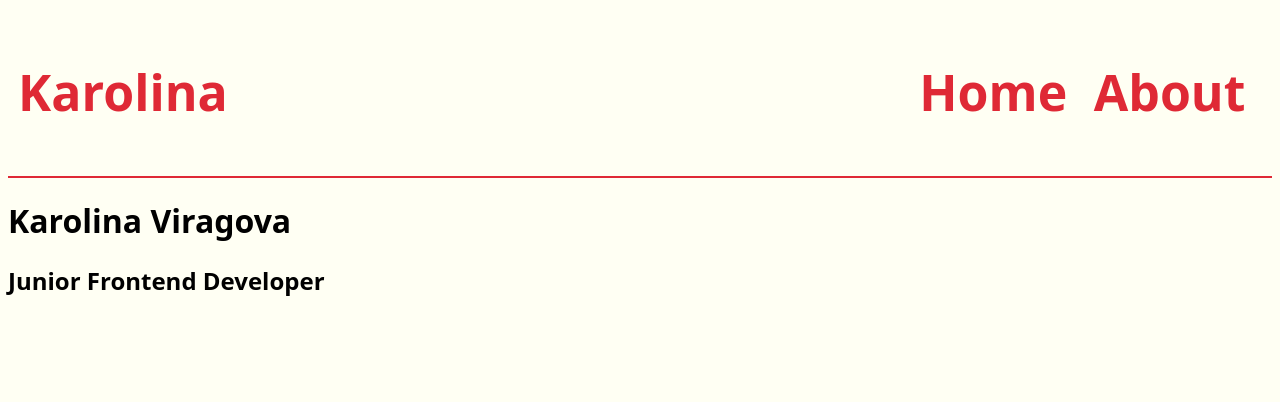
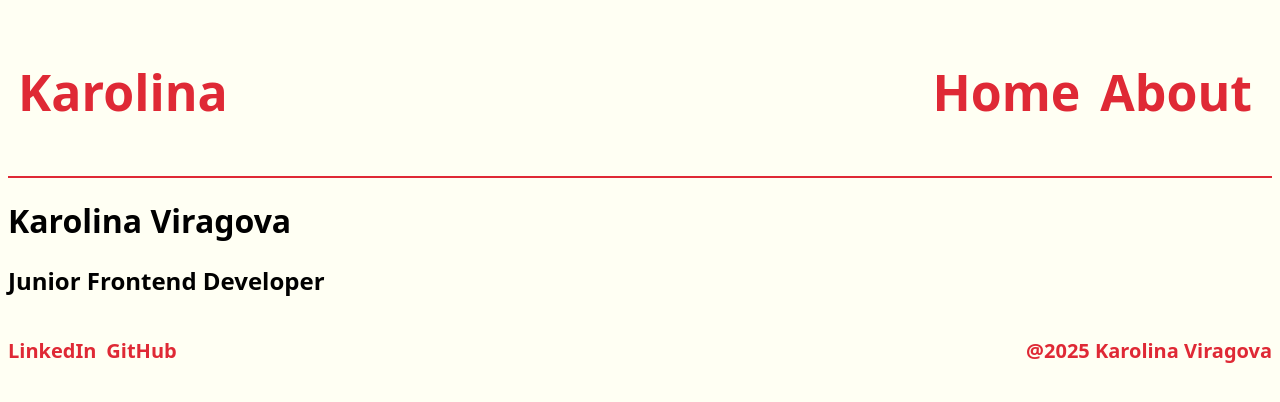
Before and after one commit to karolinaviragova/my-portfolio, a React (Vite) app: page / in a window 1280 px wide. Shown: the top 402 px of the page. Built offline with nearby package versions, Linux system fonts and the light colour scheme.

Commit message:
add footer, footer css, header css changes

```diff
--- a/src/App.jsx
+++ b/src/App.jsx
@@ -1,7 +1,8 @@
 import { Link, Outlet } from 'react-router-dom';
 import { Header } from './components/Header/Header';
+import { Footer } from './components/Footer/Footer';
 
-/*Add header and footer, then main and outlet */
+/*Add header and footer, then main and outlet*/
 export const App = () => {
   return (
     <div>
@@ -9,6 +10,7 @@ export const App = () => {
       <main>
         <Outlet />
       </main>
+      <Footer />
     </div>
   );
 };
--- /dev/null
+++ b/src/components/Footer/Footer.css
@@ -0,0 +1,45 @@
+.footer__container {
+  display: flex;
+  flex-direction: row;
+  justify-content: space-between;
+  color: var(--primary--color);
+  font-weight: bold;
+}
+
+.footer__socials,
+.footer__rights {
+  display: flex;
+  flex-direction: row;
+  flex: 1;
+}
+
+.footer__socials {
+  justify-content: flex-start;
+  list-style: none;
+  padding: 0;
+}
+
+.footer__rights {
+  justify-content: flex-end;
+}
+
+.footer__links {
+  text-decoration: none;
+  color: var(--primary--color);
+  padding-right: 0.625rem;
+
+}
+
+/* Pro tablety (min šířka 768px) */
+@media (min-width: 768px) {
+  .footer__container {
+    font-size: 1.25rem;
+  }
+}
+
+/* Pro desktop (min šířka 1024px) */
+@media (min-width: 1024px) {
+  .footer__container {
+    font-size: 1.25rem;
+  }
+}
--- /dev/null
+++ b/src/components/Footer/Footer.jsx
@@ -0,0 +1,24 @@
+import "./Footer.css"
+
+
+export const Footer = () => {
+  return (
+    <div className="footer__container">
+      <ul className="footer__socials">
+        <li>
+          <a href="https://www.linkedin.com/in/karolína-virágová-820a44268/" target="_blank" className="footer__links">
+            LinkedIn
+          </a>
+        </li>
+        <li>
+          <a href="https://github.com/karolinaviragova" target="_blank" className="footer__links">
+            GitHub
+          </a>
+        </li>
+      </ul>
+      <div className="footer__rights">
+        <p>@2025 Karolina Viragova</p>
+      </div>
+    </div>
+  );
+};
--- a/src/components/Header/Header.css
+++ b/src/components/Header/Header.css
@@ -11,35 +11,29 @@
 .header__name {
   color: var(--primary--color);
   margin-left: 0.63rem;
+  flex: 1;
 }
 
 .header__nav-container {
-  width: 40%;
+  flex: 2;
 }
 
 .header__nav {
   display: flex;
   flex-direction: row;
-  justify-content: space-evenly;
+  justify-content: flex-end;
 }
 
 .nav__link {
   color: var(--primary--color);
   text-decoration: none;
+  padding-right: 1.25rem;
 }
 
 /* Pro tablety (min šířka 768px) */
 @media (min-width: 768px) {
   .header {
     font-size: 1.88rem;
-  }
-
-  .header__nav-container {
-    width: 30%;
-  }
-
-  .header__nav {
-    justify-content: space-evenly;
   }
 }
 
@@ -48,12 +42,4 @@
   .header {
     font-size: 3.125rem;
   }
-
-  .header__nav-container {
-    width: 30%;
-  }
-
-  .header__nav {
-    justify-content: space-evenly;
-  }
 }
--- a/src/index.css
+++ b/src/index.css
@@ -6,6 +6,6 @@
   --color--black: #000000;
 }
 
-body {
+html, body {
   background-color: var(--primary--background);
 }
```
